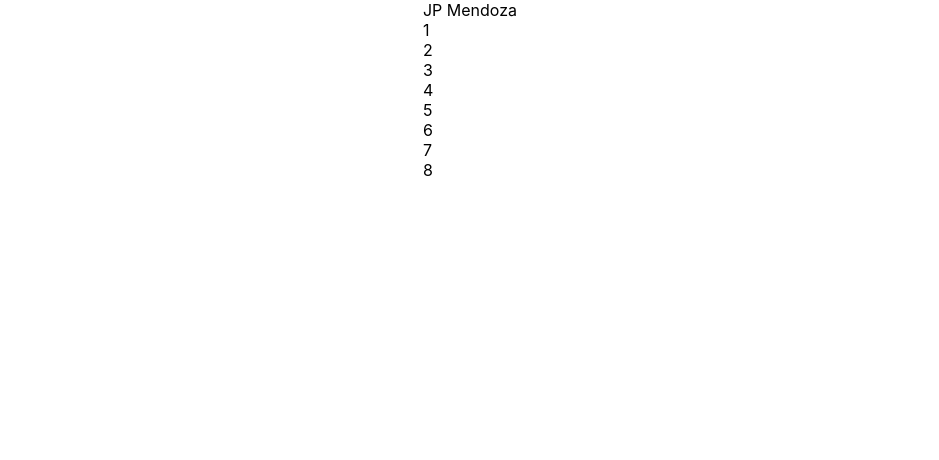
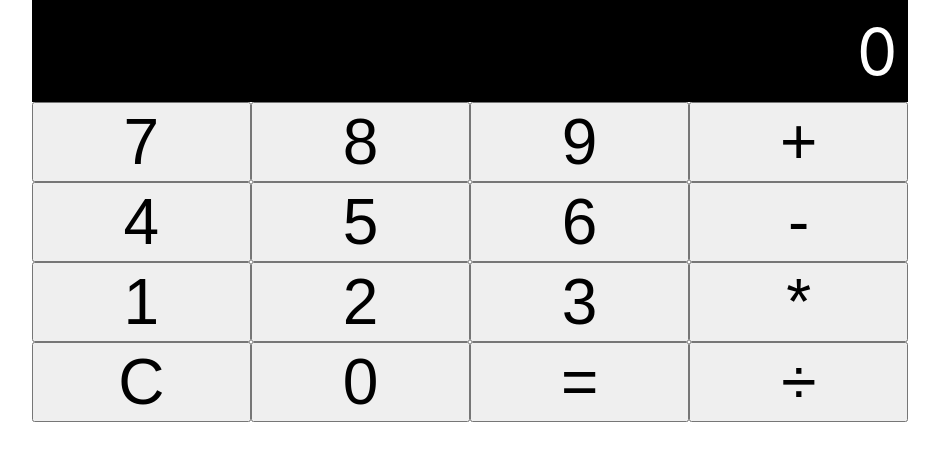
Before and after one commit to jpjpjp8/midtermexam, a React (Create React App) app: page / in a window 1280 px wide. Shown: the top 460 px of the page, without its empty margins (170-1109 px from the left). Built offline with nearby package versions, Linux system fonts and the light colour scheme.

Commit message:
Update App.js

```diff
--- a/src/App.js
+++ b/src/App.js
@@ -1,48 +1,91 @@
+import { useState } from "react";
+import logo from './logo.svg';
 import './App.css';
 
-function Mendoza({text}) {
+
+
+function Button({label, onClick}) {
   return (
-    <div className="Mendoza">
-      {text}
+    <button className="Calculator" onClick={onClick}>
+  {label}
+    </button>
+  );
+}
+
+function Display({display}) {
+  return (
+    <div className="CalcDisplay">
+      {display}
     </div>
   );
 }
 
+function App() {
+
+  const[disp, setDisp] = useState(0);
+
+  const numberClickHandler = (e) => {
+    e.preventDefault();
+    const value = e.target.innerHTML;
+
+    console.log(value);
+    setDisp(value);
+
+  }
+
+  const operatorClickHandler = (e) => {
+    e.preventDefault();
+    const value = e.target.innerHTML;
+
+    console.log(value);
+    setDisp(value);
+
+  }
+
+  const equalClickHandler = (e) => {
+    e.preventDefault();
+    const value = e.target.innerHTML;
+
+    console.log(value);
+    setDisp(value);
+
+  }
+
+  const clearClickHandler = (e) => {
+    e.preventDefault();
+    const value = e.target.innerHTML;
+
+    console.log(value);
+    setDisp(value);
+  }
+
+  return (
+  <div className="Calculator">
+
+  <Display display={0}/>
+  <div className={"ButtonContainer"}>
+    <Button label={7} onClick={numberClickHandler}/>
+    <Button label={8} onClick={numberClickHandler}/>
+    <Button label={9} onClick={numberClickHandler}/>
+    <Button label={"+"} onClick={operatorClickHandler}/>
+    <Button label={4} onClick={numberClickHandler}/>
+    <Button label={5} onClick={numberClickHandler}/>
+    <Button label={6} onClick={numberClickHandler}/>
+    <Button label={"-"} onClick={operatorClickHandler}/>
+    <Button label={1} onClick={numberClickHandler}/>
+    <Button label={2} onClick={numberClickHandler}/>
+    <Button label={3} onClick={numberClickHandler}/>
+    <Button label={"*"} onClick={operatorClickHandler}/>
+    <Button label={"C"} onClick={clearClickHandler}/>
+    <Button label={0} onClick={numberClickHandler}/>
+    <Button label={"="} onClick={equalClickHandler}/>
+    <Button label={"÷"} onClick={operatorClickHandler}/>
 
 
+    </div>
+   </div>
 
-
-function Mendoza2() {
-  return (
-    <div class="Mendoza2">
-      <div class="flex-container">
-        <div class="flex-container-left">
-          <div class="item1">1</div>
-          <div class="item2">2</div>
-        </div>
-        <div class="flex-container-right">
-          <div class="item3">3</div>
-          <div class="item4">4</div>
-        </div>
-      </div>
-      <div class="grid-container">
-      <div class="item5">5</div>
-      <div class="item6">6</div>
-      <div class="item7">7</div>
-      <div class="item8">8</div>
-      </div>
-    </div>
   );
 }
 
-
-
-
-export default function App() {
-  return (
-    <div>
-      <Mendoza text={"JP Mendoza"}/>
-      <Mendoza2 />
-    </div>
-  );
-}
+export default App;
```
